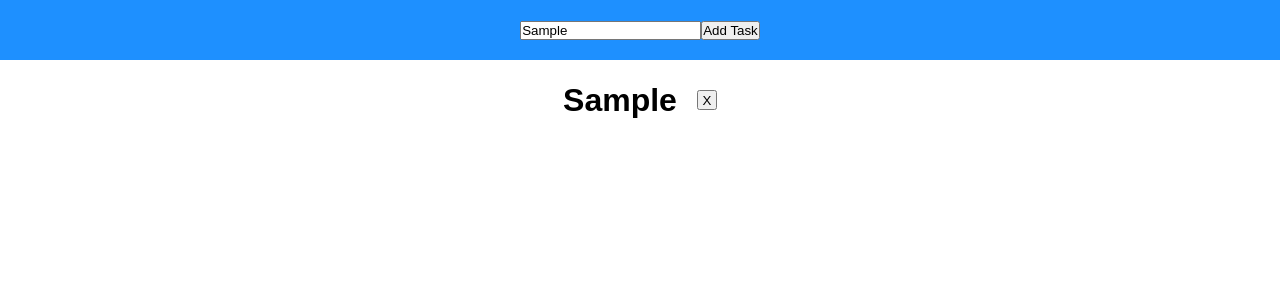
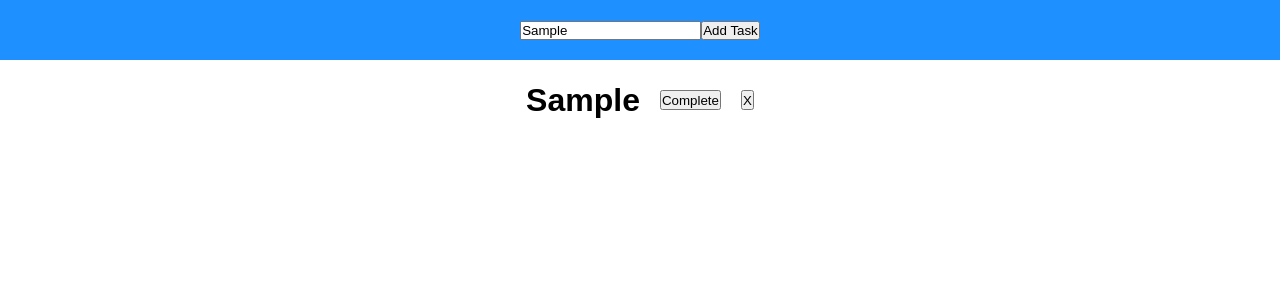
Before and after one commit to iliaalekseevofb/To-Do-app, a React (Create React App) app: page / in a window 1280 px wide. Both pictures are taken after typing "Sample" into the empty fields and a click on the button "Add Task". Shown: the top 300 px of the page. Built offline with nearby package versions, Linux system fonts and the light colour scheme.

Commit message:
Complete functionality is added

```diff
--- a/src/App.css
+++ b/src/App.css
@@ -43,7 +43,6 @@
 .task button {
   width: auto;
   height: 20px;
-  width: 20px;
   margin-left: 20px;
   text-align: center;
 }
--- a/src/App.js
+++ b/src/App.js
@@ -5,19 +5,31 @@
 const App = () => {
   const [toDoList, setToDoList] = useState([])
   const [newTask, setNewTask] = useState('');
+
   const handleChange = (e) => {
     setNewTask(e.currentTarget.value);
   }
   const addTask = () => {
     const task = {
       id: toDoList.length === 0 ? 1 : toDoList[toDoList.length - 1].id + 1,
-      taskName: newTask
+      taskName: newTask,
+      completed: false
     };
     setToDoList([...toDoList, task]);
   }
   const deleteTask = (id) => {
     const newToDoList = toDoList.filter((task) => task.id !== id)
     setToDoList(newToDoList);
+  }
+
+  const completeTask = (id) => {
+    setToDoList(toDoList.map((task) => {
+      if (task.id === id) {
+        return {...task, completed: true}
+      } else {
+        return task;
+      }
+    }))
   }
 
   return (
@@ -29,7 +41,13 @@
         <div className='list'>
           {toDoList.map((task) => {
             return (
-              <Task taskName={task.taskName} id={task.id} deleteTask={deleteTask}/>
+              <Task
+                taskName={task.taskName}
+                id={task.id}
+                completed={task.completed}
+                deleteTask={deleteTask}
+                completeTask={completeTask}
+              />
             )
           })}
         </div>
--- a/src/components/Task.js
+++ b/src/components/Task.js
@@ -2,8 +2,9 @@
 
 const Task = (props) => {
   return (
-    <div className='task'>
+    <div className='task' style={{backgroundColor: props.completed ? 'green' : 'white'}}>
       <h1>{props.taskName}</h1>
+      <button onClick={() => {props.completeTask(props.id)}}>Complete</button>
       <button onClick={() => {props.deleteTask(props.id)}}>X</button>
     </div>
   )
```
